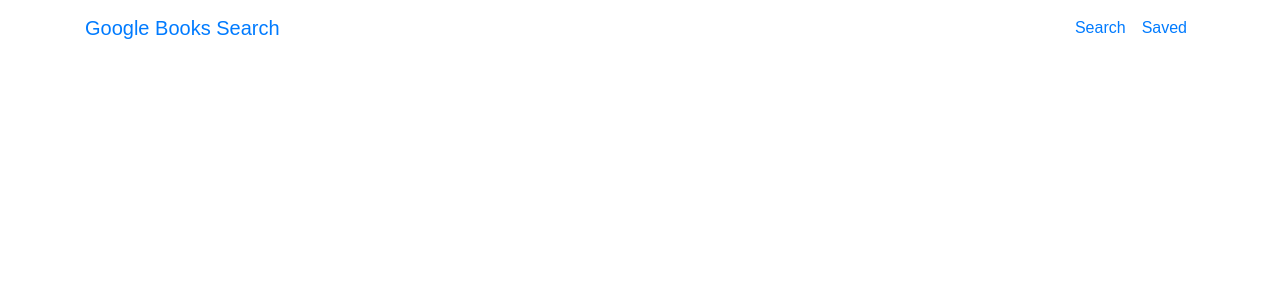
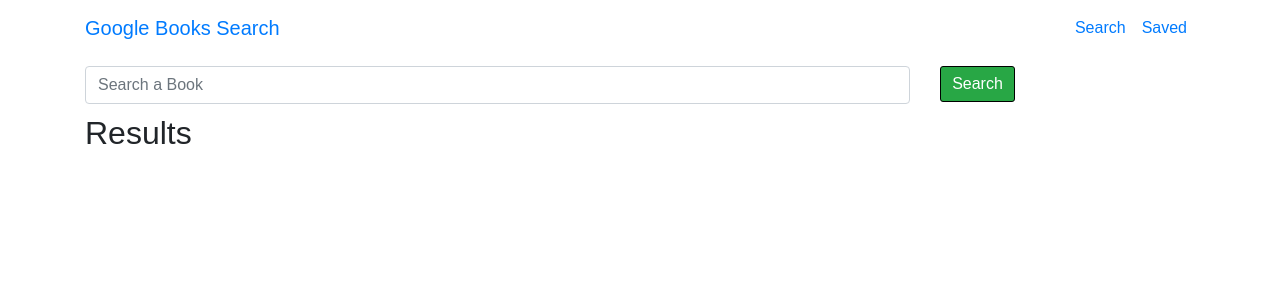
Before and after one commit to andrewyen64/google-book-search-react, a React (Create React App) app in the folder client/: page / in a window 1280 px wide. Shown: the top 300 px of the page. Built offline with nearby package versions, Linux system fonts and the light colour scheme; no server answers.

Commit message:
Set up Search page functions/queries and add Form component

```diff
--- /dev/null
+++ b/client/src/components/Form/Form.css
@@ -0,0 +1,11 @@
+.btn-success {
+    height: 36px;
+    width: 75px;
+    border: 1px solid black;
+    border-radius: 3px;
+}
+
+.form,
+.formBtn {
+    margin: 10px 0;
+}
--- /dev/null
+++ b/client/src/components/Form/Form.js
@@ -0,0 +1,33 @@
+import React from "react";
+import "./Form.css";
+
+function Form(props) {
+  return (
+    <div className="container">
+      <form>
+        <div className="row">
+          <div className="form col-lg-9 col-md-8 col-sm-8 col-7">
+            <input
+              onChange={props.handleInputChange}
+              value={props.search}
+              name="search"
+              type="text"
+              className="form-control"
+              placeholder="Search a Book"
+              id="search"
+            />
+          </div>
+          <div className="formBtn col-lg-auto col-md-auto col-sm-auto col-auto">
+            <button
+              onClick={props.handleFormSubmit}
+              className="btn-success"
+              > Search
+            </button>
+          </div>
+        </div>
+      </form>
+    </div>
+  );
+}
+
+export default Form;
--- /dev/null
+++ b/client/src/pages/Search.js
@@ -0,0 +1,65 @@
+import React, { Component } from "react";
+import Form from "../components/Form/Form.js";
+// import Results from "../components/Results/Results.js";
+import API from "../utils/API";
+
+class Search extends Component {
+    state = {
+        value: "",
+        books: []
+    };
+
+    componentDidMount() {
+        this.searchBook();
+    };
+
+    newBook = bookData => {
+        return {
+            _id: bookData.id,
+            title: bookData.volumeInfo.title,
+            authors: bookData.volumeInfo.authors,
+            description: bookData.volumeInfo.description,
+            image: bookData.volumeInfo.imageLinks.thumbnail,
+            link: bookData.volumeInfo.previewLink
+        }
+    };
+
+    searchBook = query => {
+        API.getBook(query)
+            .then(res => this.setState({
+                books: res.data.items.map(
+                    bookData => this.newBook(bookData)
+                )
+            }))
+            .catch(err => console.error(err));
+    };
+
+    handleInputChange = event => {
+        const name = event.target.name;
+        const value = event.target.value;
+        this.setState({
+            [name]: value
+        });
+    };
+
+    handleFormSubmit = event => {
+        event.preventDefault();
+        this.searchBook(this.state.search);
+    };
+
+    render() {
+        return (
+            <div>
+                <Form
+                    search={this.state.search}
+                    handleInputChange={this.handleInputChange}
+                    handleFormSubmit={this.handleFormSubmit}
+                />
+                <div className="container">
+                    <h2>Results</h2>
+                    {/* <Results books={this.state.books} /> */}
+                </div>
+            </div>
+        )}
+}
+export default Search;
```
Also changed, not shown: client/src/App.js (+4 -4 lines).
